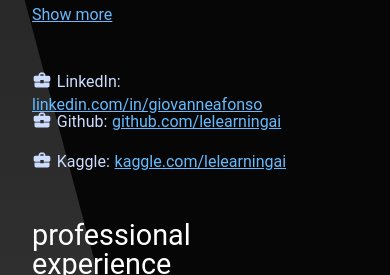
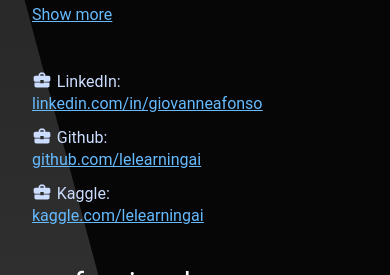
Before and after one commit to giovannefeitosa/giovannefeitosa-portfolio, a Next.js app: page /about in a window 390 px wide. Shown: the part 525-800 px from the top of the page. Built offline with nearby package versions, Linux system fonts and the light colour scheme.

Commit message:
chore(layout): update about

```diff
--- a/src/common/LinkRow/LinkRow.module.scss
+++ b/src/common/LinkRow/LinkRow.module.scss
@@ -1,5 +1,12 @@
 .linkRowContainer {
     height: 40px;
+
+    @media (max-width: 430px) {
+        margin-bottom: 1rem;
+        .linkRowValue {
+            display: block;
+        }
+    }
 }
 
 .linkRowIcon {
--- a/src/common/ProfessionalExperienceItem/ProfessionalExperienceItem.module.scss
+++ b/src/common/ProfessionalExperienceItem/ProfessionalExperienceItem.module.scss
@@ -66,7 +66,7 @@
       flex: none;
       display: block;
       padding: 0;
-      padding-right: .5rem;
+      padding-right: 1rem;
     }
   }
 }
--- a/src/pages/about.tsx
+++ b/src/pages/about.tsx
@@ -18,7 +18,10 @@
     return months;
   };
 
-  const openShowMore = useCallback(() => setShowMore(true), []);
+  const openShowMore = useCallback((e: any) => {
+    e.preventDefault();
+    setShowMore(true);
+  }, []);
 
   return (
     <BasePage activeMenu="about">
@@ -54,7 +57,7 @@
                 {!showMore && (
                   <span className={styles.showMoreLinkContainer}>
                     <a
-                      href="javascript:void(0)"
+                      href=""
                       className={styles.showMoreLink}
                       onClick={openShowMore}
                     >
```
